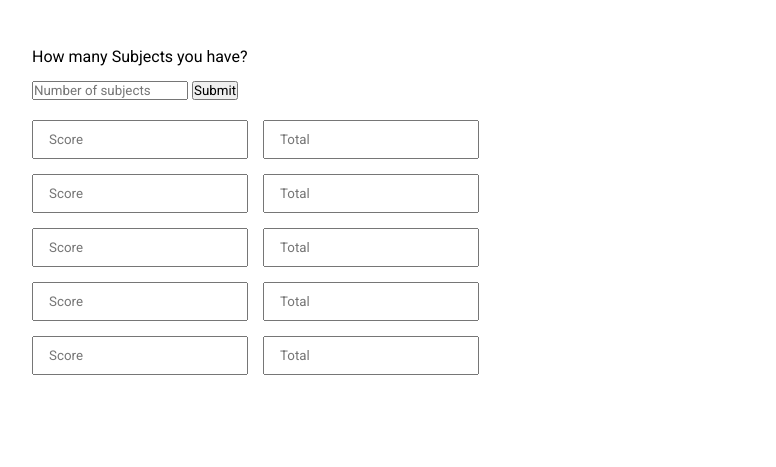
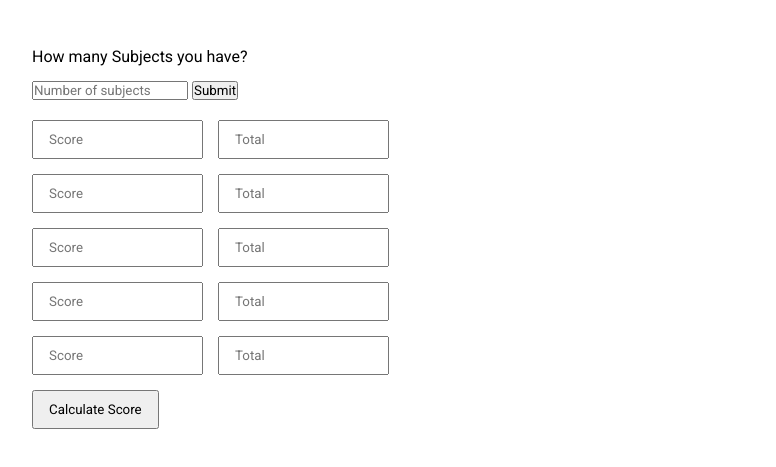
Before and after one commit to Abheekrishna/percentage-finder, a plain HTML site: page index.html in a window 1280 px wide. Both pictures are taken after typing "5" into the empty fields and a click on the button "Submit". Shown: the part 41-508 px from the top of the page, without its empty margins (68-844 px from the left). Drawn offline with Linux system fonts and the light colour scheme.

Commit message:
Created Calculated score button

```diff
--- a/script.js
+++ b/script.js
@@ -33,6 +33,12 @@ const createInputs = (count) => {
     } else {
         return;
     }
+
+    const calculateBtn = document.createElement('input');
+    calculateBtn.classList.add('calculateBtn');
+    calculateBtn.type = 'button';
+    calculateBtn.value = 'Calculate Score';
+    inputDiv.appendChild(calculateBtn);
 }
 
 
--- a/style.css
+++ b/style.css
@@ -30,17 +30,15 @@ input[type="number"]::-webkit-inner-spin-button,
 .inputs {
     display: flex;
     flex-direction: column;
+    align-items: flex-start;
 }
-.input {
+.input,.inputTotal {
     outline: none;
     margin-bottom: 15px;
+    margin-right: 15px;
+    padding: 10px 0px 10px 15px;
+}
+.calculateBtn {
     padding: 10px 15px;
-    width: 20%;
-    margin-right: 15px;
+    cursor: pointer;
 }
-.inputTotal {
-    outline: none;
-    margin-bottom: 15px;
-    padding: 10px 15px;
-    width: 20%;
-}
```
